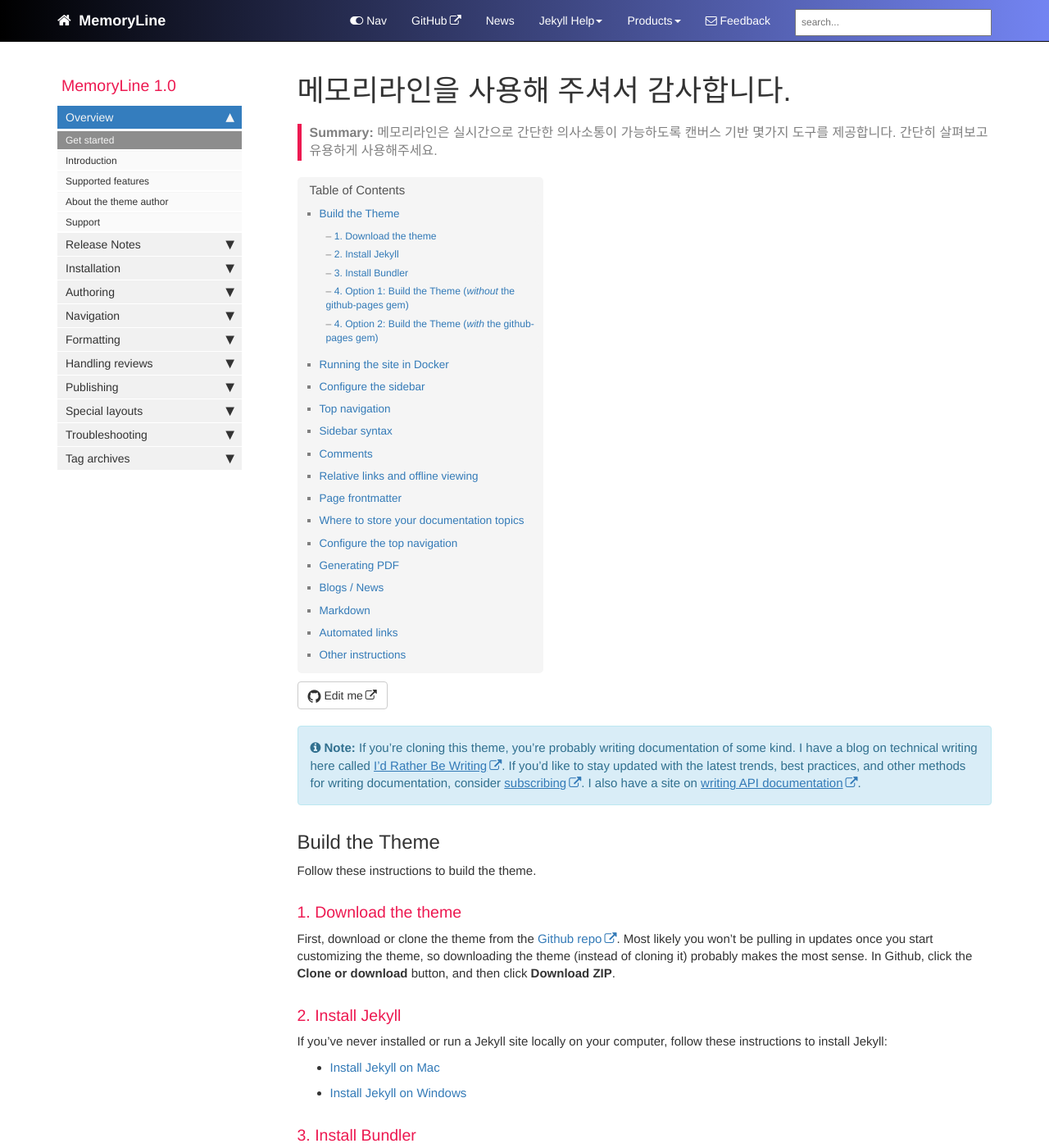
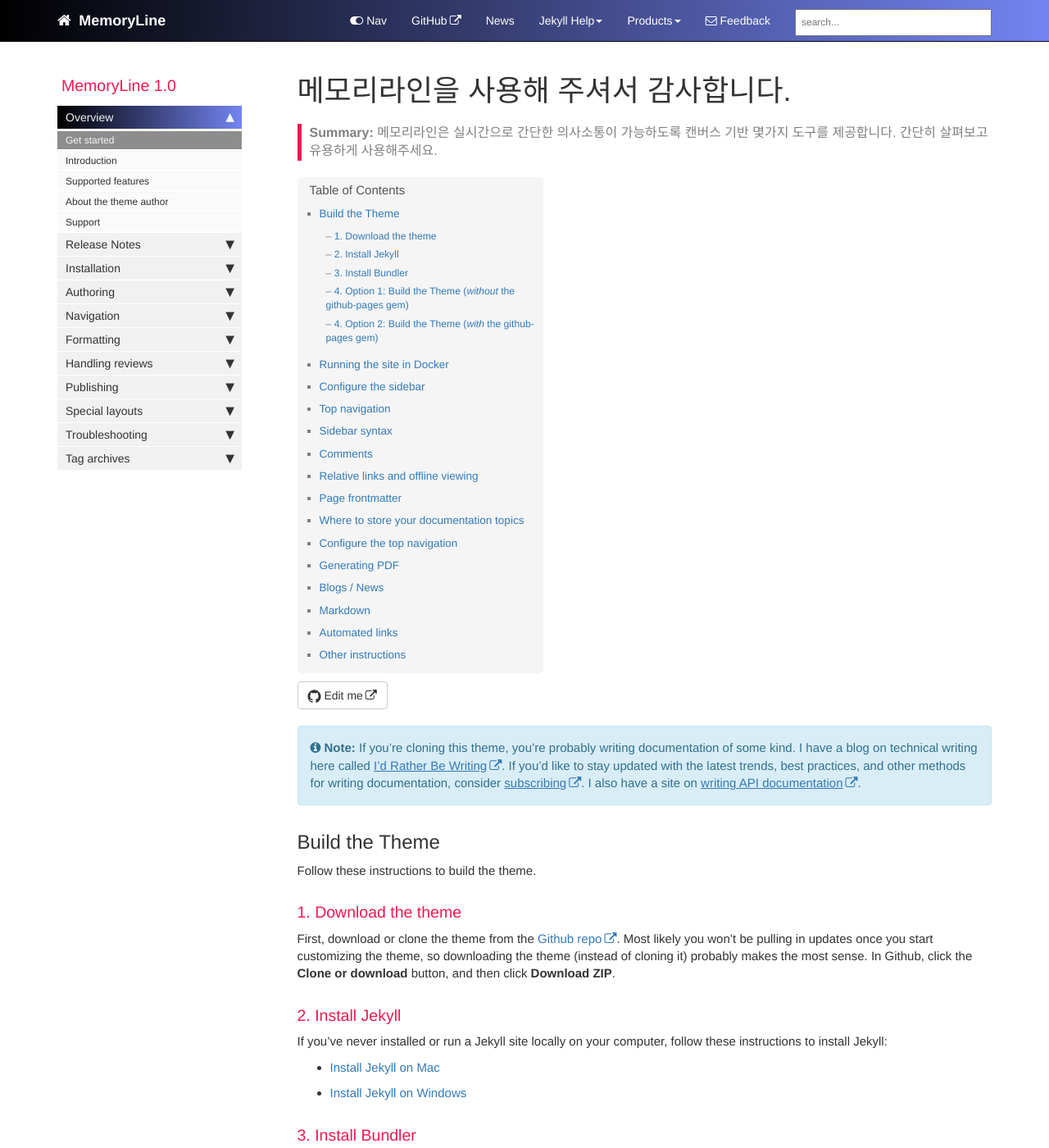
Before and after one commit to memoryLine/memoryLine.github.io, a Jekyll site: the page built from index.md, in a window 1280 px wide and 1400 px high. Shown: the whole window at 82% size. Built offline with Jekyll 4.4.1, drawn with Linux system fonts in a browser that asks for light colours; comment, search, counter and statistics services are not loaded.

Commit message:
재수정

```diff
--- a/css/theme-blue.css
+++ b/css/theme-blue.css
@@ -14,11 +14,11 @@ h4 {color: #808080; }
 }
 
 .nav > li.active > a {
-    background-color: #7384f2);
+    background-image: linear-gradient(90deg, #000, #7384f2);
 }
 
 .nav > li > a:hover {
-    background-color: #000;
+    background-color: #7384f2;
 }
 
 div.navbar-collapse .dropdown-menu > li > a:hover {
```
